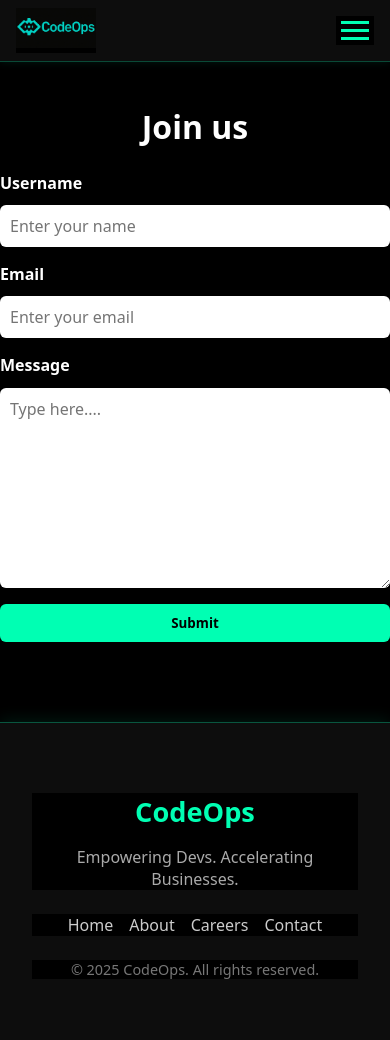
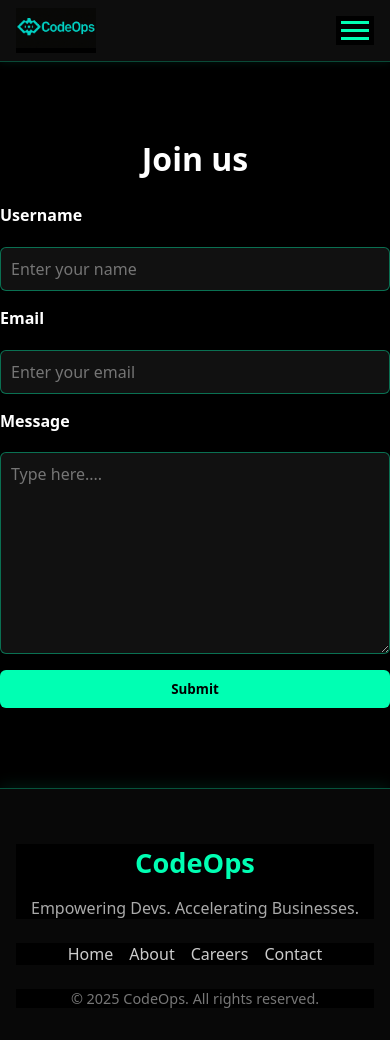
Before and after one commit to Jeetz-007/CodeOps, a React (Vite) app: page /contact in a window 390 px wide. Built offline with nearby package versions, Linux system fonts and the light colour scheme.

Commit message:
Fixed Responsive CSS

```diff
--- a/src/style/About.css
+++ b/src/style/About.css
@@ -1,23 +1,3 @@
-/* .about{
-    text-align: center;
-}
-
-.more-info{
-    border: 1px solid red;
-    display: flex;
-    justify-content: space-evenly;
-}
-
-.AboutPic img{
-    height: 550px;
-    width: 900px;
-    border-radius: 10px;
-}
-
-.number{
-    font-weight: bold;
-} */
-
 
 .about {
   text-align: center;
@@ -106,9 +86,9 @@
 .intro p {
   line-height: 1.7;
   font-size: 1.1rem;
-  color: #333;
+  color: #ddd;
   text-align: justify;
-  background: #f9f9f9;
+  background: #111;
   padding: 1.2rem 1.5rem;
   border-radius: 10px;
   border-left: 5px solid #00ffb3;
--- a/src/style/Contact.css
+++ b/src/style/Contact.css
@@ -1,8 +1,7 @@
-
 .contact {
   max-width: 500px;
   margin: 0 auto;
-  padding: 1rem 0;
+  padding: 3rem 0; /* NEW spacing */
 }
 
 .contact-heading {
@@ -21,25 +20,30 @@
 input[type="text"],
 input[type="email"],
 textarea {
-  background-color: white;
-  /* width: 100%; */
+  background: #111;
   padding: 10px;
-  border: none;
+  border: 1px solid rgba(0, 255, 179, 0.4);
   border-radius: 6px;
   font-size: 1rem;
-  color: black;
+  color: #00ffb3;
+  outline: none;
+}
+
+input:focus,
+textarea:focus {
+  border-color: #00ffb3;
+  box-shadow: 0 0 8px rgba(0,255,179,0.5);
 }
 
 textarea {
   height: 180px;
-  resize: vertical; /* Allows resizing but only vertically */
-  color: black;
+  resize: vertical;
 }
 
 /* Labels */
 label {
   font-weight: 600;
-  margin-bottom: -0.3rem;
+  margin-bottom: 0.3rem; /* fixed */
 }
 
 /* Button */
@@ -58,7 +62,7 @@
   background-color: #00cc8a;
 }
 
-/* NEON SUCCESS POPUP */
+/* Neon Popup */
 .popup {
   position: fixed;
   top: 20px;
@@ -71,18 +75,10 @@
   font-weight: bold;
   box-shadow: 0 0 20px rgba(0,255,179,0.4);
   animation: slideIn 0.4s ease forwards;
-  z-index: 3000;  /* FIXED */
+  z-index: 3000;
 }
 
-
-/* Slide-in animation */
 @keyframes slideIn {
-  from {
-    opacity: 0;
-    transform: translateX(100%);
-  }
-  to {
-    opacity: 1;
-    transform: translateX(0);
-  }
+  from { opacity: 0; transform: translateX(100%); }
+  to { opacity: 1; transform: translateX(0); }
 }
--- a/src/style/Footer.css
+++ b/src/style/Footer.css
@@ -1,7 +1,7 @@
 .footer {
-  margin-top: 4rem;
+  margin-top: 2rem;
   padding: 3rem 2rem;
-  background: #0d0d0d;
+  background: #080808;
   color: #ccc;
   text-align: center;
   border-top: 1px solid rgba(0, 255, 179, 0.3);
@@ -24,7 +24,7 @@
 .footer-links {
   display: flex;
   justify-content: center;
-  gap: 2rem;
+  gap: 1.2rem;
   flex-wrap: wrap;
   margin-bottom: 1.5rem;
 }
@@ -69,6 +69,11 @@
 
 /* RESPONSIVE */
 @media (max-width: 600px) {
+  .footer {
+    padding: 2rem 1rem;
+  }
+}
+@media (max-width: 600px) {
   .footer-links {
     gap: 1rem;
   }
--- a/src/style/Home.css
+++ b/src/style/Home.css
@@ -1,6 +1,7 @@
 /* ----------- FULL HERO SECTION ----------- */
 .home-container {
-  min-height: 80vh;
+  /* min-height: 80vh; */
+  min-height: calc(100vh - 80px);
   display: flex;
   justify-content: center;
   align-items: center;
@@ -8,6 +9,7 @@
   color: white;
   padding: 2rem;
   position: relative;
+  z-index:1
 }
 
 /* OPTIONAL GLOWING BACKGROUND EFFECT */
@@ -18,7 +20,7 @@
   height: 500px;
   background: radial-gradient(circle, rgba(0,255,179,0.3), transparent 70%);
   filter: blur(60px);
-  z-index: -1;
+  z-index: 0;
   animation: heroGlow 4s infinite alternate;
 }
 
--- a/src/style/Layout.css
+++ b/src/style/Layout.css
@@ -128,11 +128,6 @@
   }
 }
 
-/* Base background fix */
-html, body {
-  background-color: #0d0d0d !important;
-}
-
 /* Logo size and header adjustments for mobile */
 @media (max-width: 768px) {
   .header {
@@ -144,7 +139,7 @@
     height: auto;
   }
 
-  .nav {
+  .desktop-nav {
     gap: 1rem;
   }
 }
--- a/src/style/NotFound.css
+++ b/src/style/NotFound.css
@@ -1,14 +1,23 @@
-.NotFound{
+.NotFound {
     text-align: center;
-    padding: 150px;
+    padding: 5rem 1rem;     /* FIXED */
+    color: white;           /* added */
 }
 
-.home-link{
+.home-link {
     text-decoration: none;
     font-weight: bold;
-    color:  #00ffb3;
+    color: #00ffb3;
+    transition: 0.3s ease;
 }
 
-.home-link:hover{
+.home-link:hover {
     color: white;
+    text-decoration: underline;
 }
+
+@media (max-width: 600px) {
+    .NotFound {
+        padding: 3rem 1rem; /* mobile fix */
+    }
+}
```
